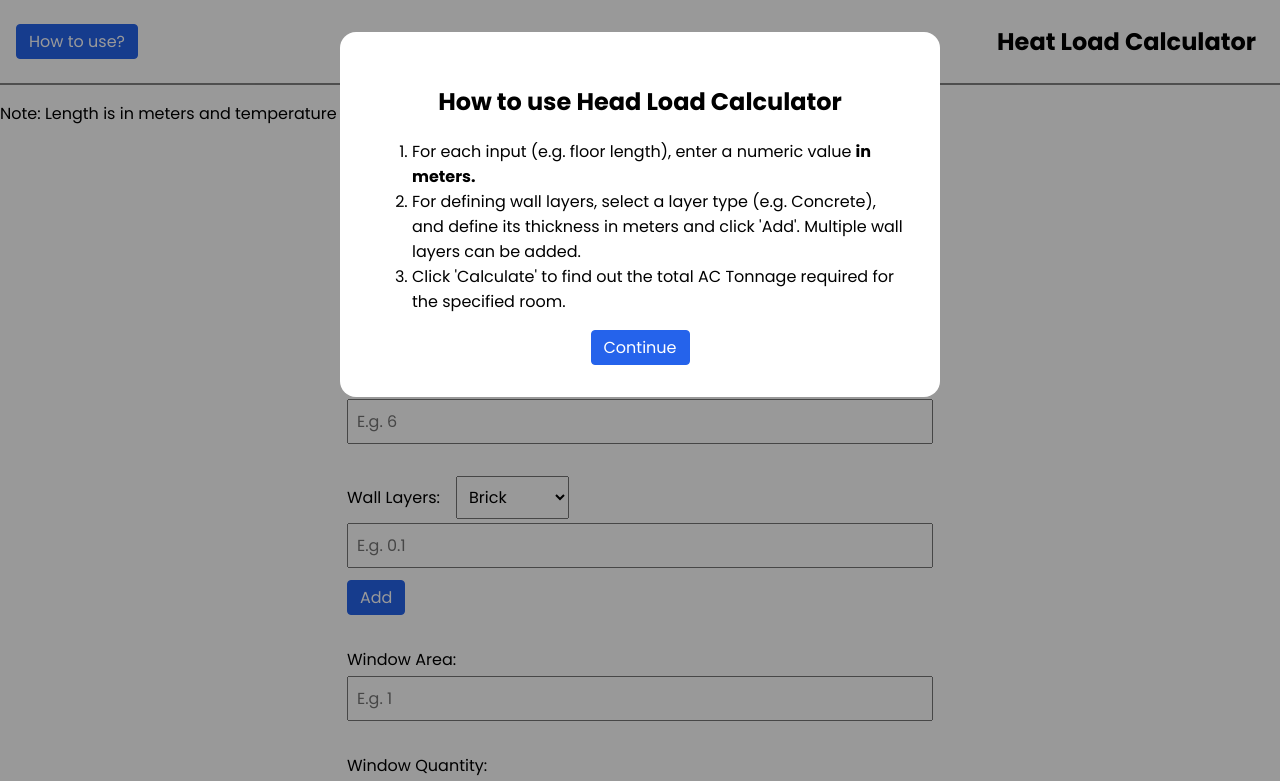
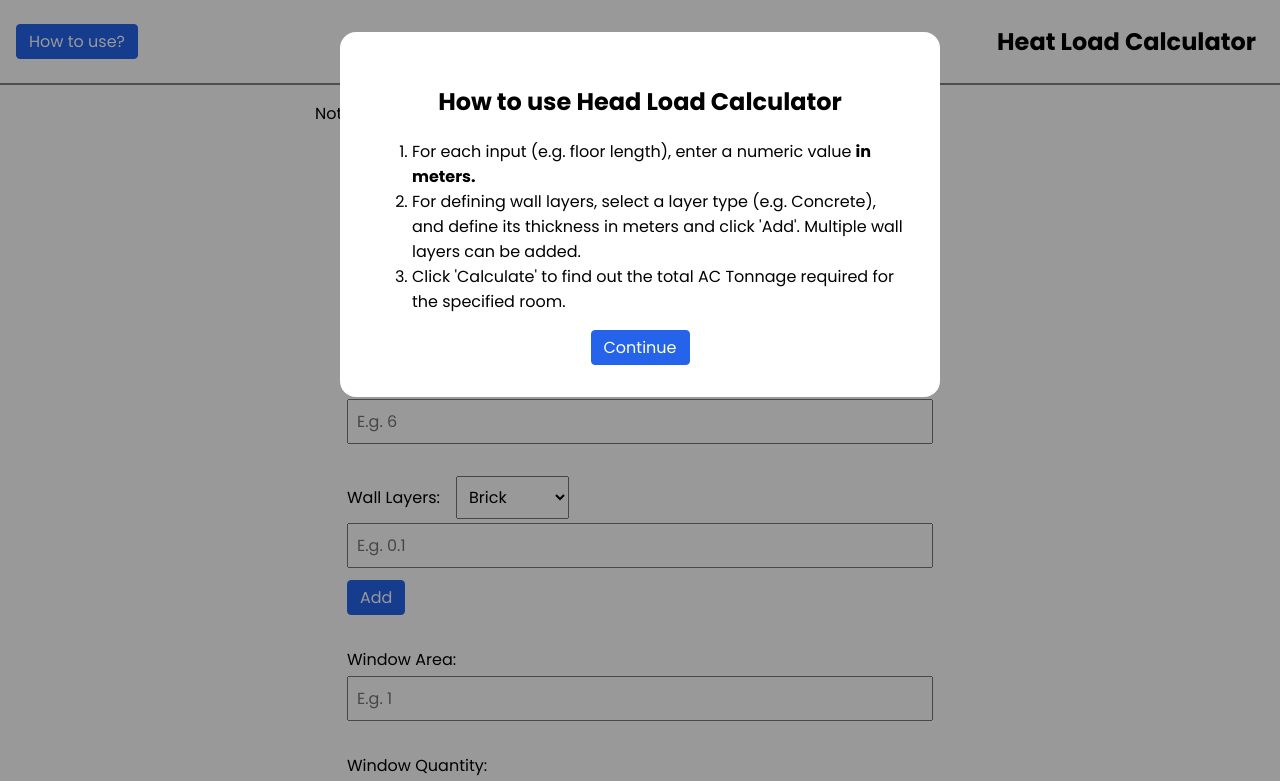
Before and after one commit to kedaroo/heat-load-calculator, a React (Create React App) app: page / in a window 1280 px wide. Shown: the top 781 px of the page. Built offline with nearby package versions, Linux system fonts and the light colour scheme; the HTML template or start-up script is replaced by a standard one.

Commit message:
fix: note position

```diff
--- a/src/App.js
+++ b/src/App.js
@@ -139,8 +139,8 @@ export default function App() {
         <p className="title">Heat Load Calculator</p>
       </header>
       <main>
-        <p>Note: Length is in meters and temperature in ºC</p>
         <form onSubmit={handleSubmit}>
+          <p>Note: Length is in meters and temperature in ºC</p>
           <label>
             <span>Floor Length:</span>
             <input
```
